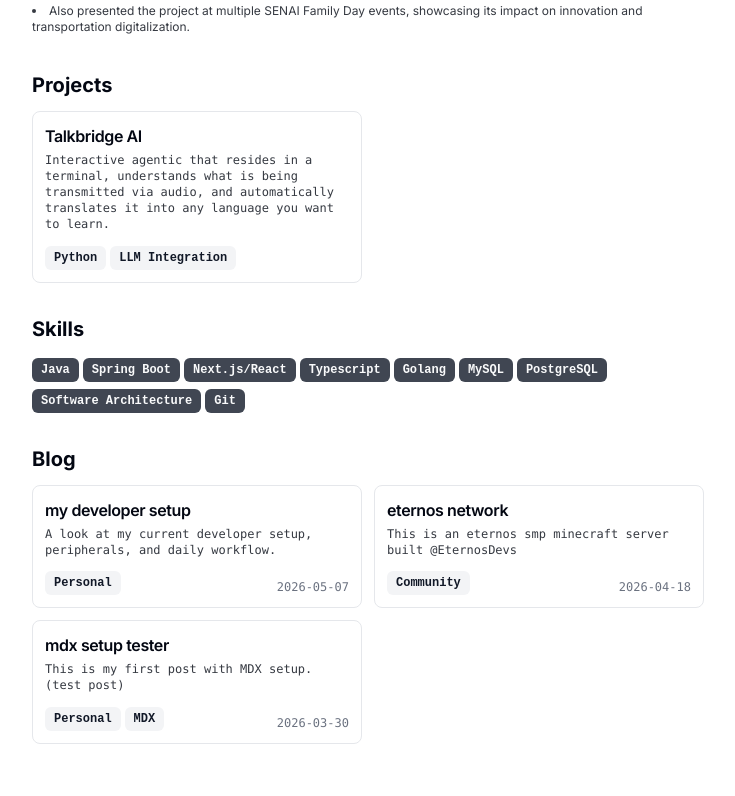
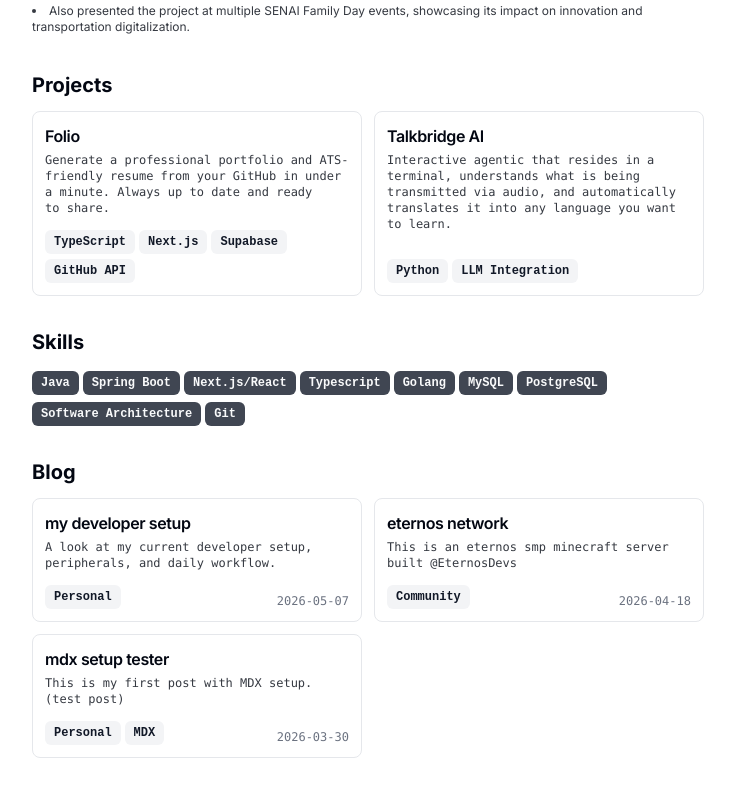
Before and after one commit to miguelrcha/miguelrcha.dev, a Next.js app: page / in a window 1280 px wide. Shown: the part 997-1793 px from the top of the page, without its empty margins (272-1007 px from the left). Built offline with nearby package versions, Linux system fonts and the light colour scheme.

Commit message:
docs: add foliohq project to PROJECTS array
Added a new project 'Folio' with its details to the PROJECTS array.

```diff
--- a/src/app/page.tsx
+++ b/src/app/page.tsx
@@ -102,6 +102,12 @@ const FORMATION = [
 ]
 
 const PROJECTS = [
+  {
+  title: "Folio",
+  description: "Generate a professional portfolio and ATS-friendly resume from your GitHub in under a minute. Always up to date and ready to share.",
+  tags: ["TypeScript", "Next.js", "Supabase", "GitHub API"],
+  href: "",
+  },
   {
     title: "Talkbridge AI",
     description: "Interactive agentic that resides in a terminal, understands what is being transmitted via audio, and automatically translates it into any language you want to learn.",
```
